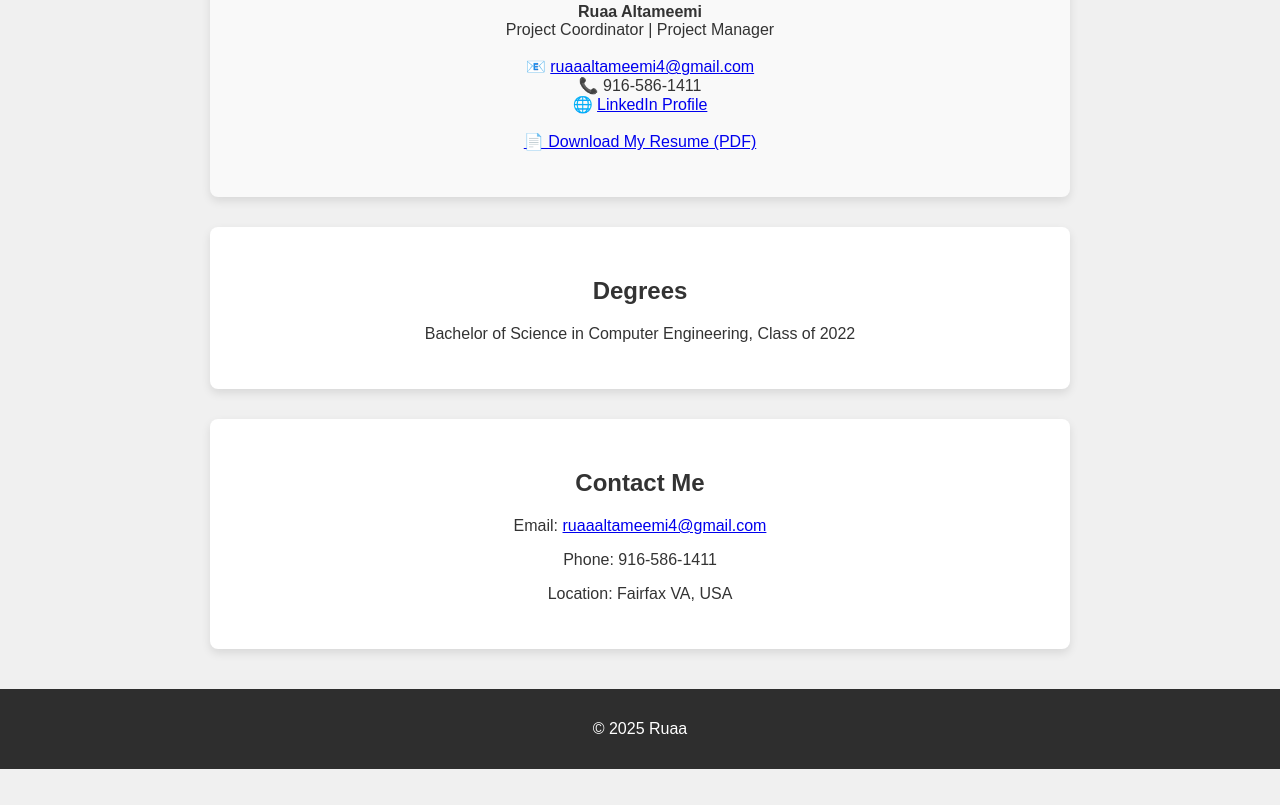
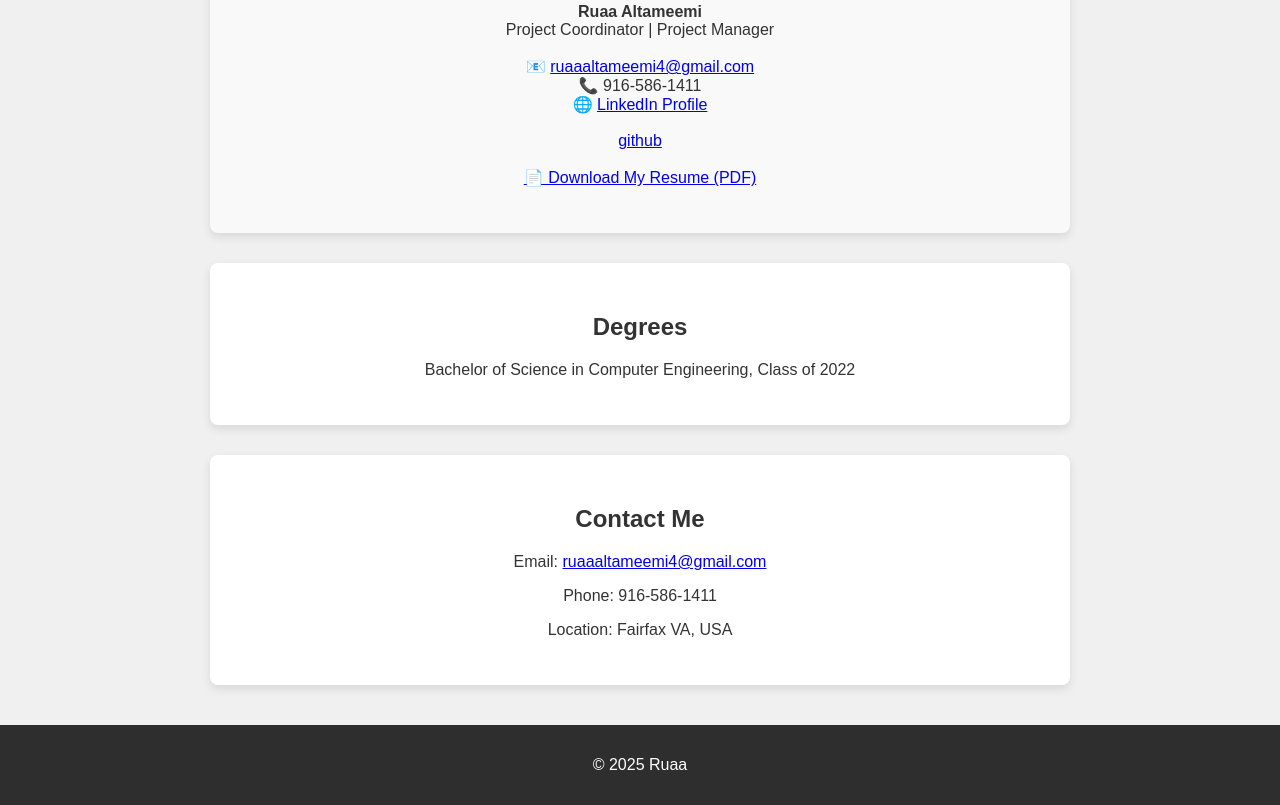
Before and after one commit to Ruaaaltameemi4/portfolio, a plain HTML site: page index.html in a window 1280 px wide. Shown: the part 1073-1878 px from the top of the page. Before the commit the page ends 1842 px from the top, so only its background shows below. Drawn offline with Linux system fonts and the light colour scheme.

Commit message:
Update: [add mygithub link]

```diff
--- a/index.html
+++ b/index.html
@@ -125,6 +125,7 @@
       📧 <a href="mailto:ruaaaltameemi4@gmail.com">ruaaaltameemi4@gmail.com</a><br />
       📞 916-586-1411<br />
       🌐 <a href="https://www.linkedin.com/in/rua-a-altameemi-753578124" target="_blank" rel="noopener noreferrer">LinkedIn Profile</a><br /><br />
+      <a href=" https://github.com/Ruaaaltameemi4/portfolio " target="_blank" rel="noopener noreferrer">github</a><br> <br />
       <a href="resume/ruaa-resume.pdf" download>📄 Download My Resume (PDF)</a>
     </p>
   </section>
```
Also changed, not shown: 1 other file.
